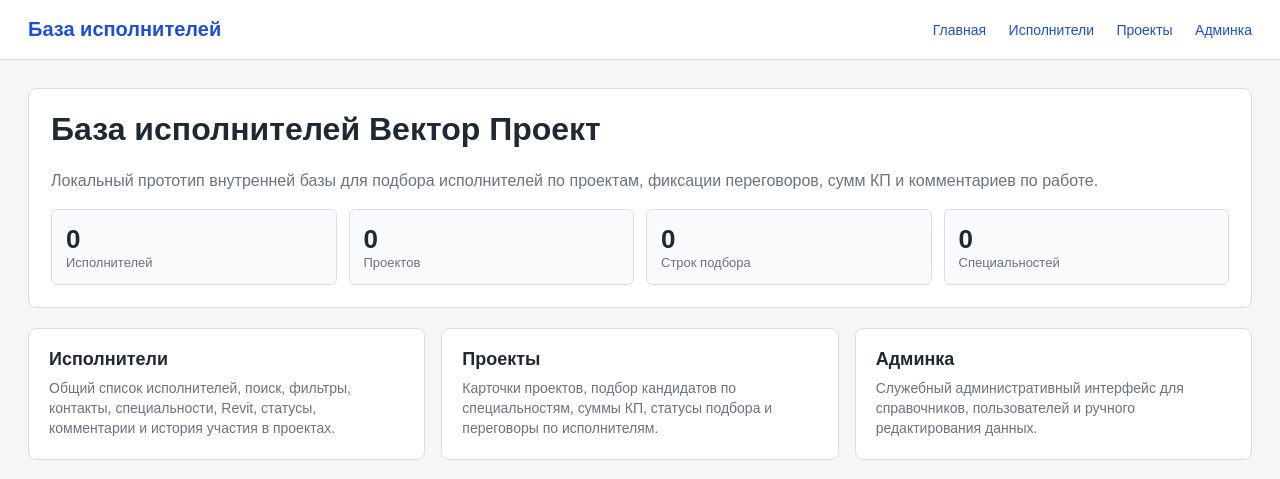
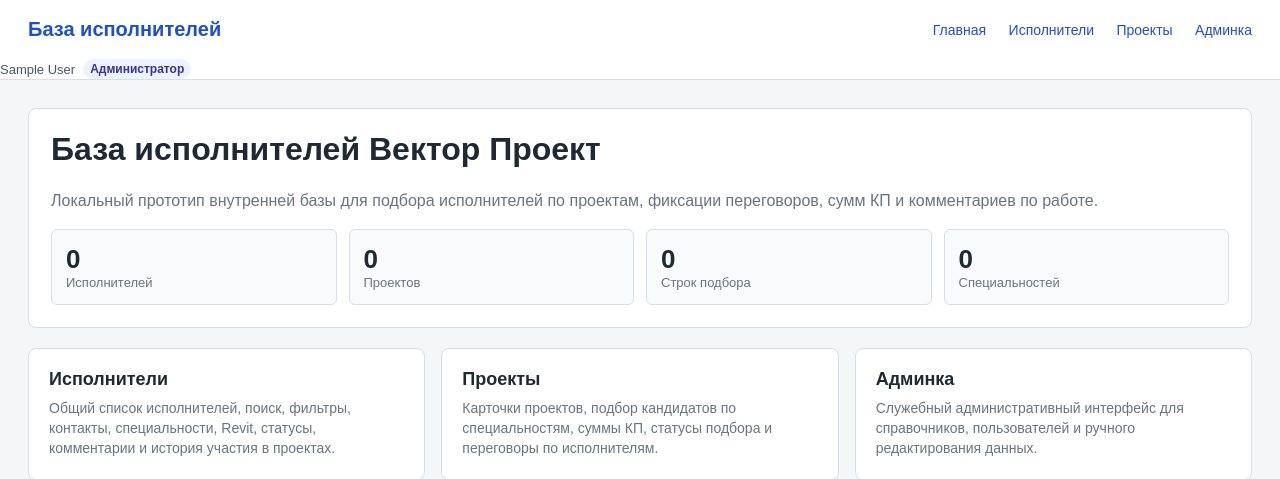
Before and after one commit to aTBepTKa/contractors_db, a Django app: page / in a window 1280 px wide. Shown: the top 479 px of the page. Run offline with Django 5.2, Linux system fonts and the light colour scheme; the visitor is signed in with stand-in values (Sample User, id 1); data that the repository does not hold is empty.

Commit message:
Add user roles

```diff
--- a/directory/static/directory/css/main.css
+++ b/directory/static/directory/css/main.css
@@ -1330,3 +1330,29 @@ button:hover,
         white-space: normal;
     }
 }
+
+.header-user {
+    display: flex;
+    gap: 8px;
+    align-items: center;
+    font-size: 13px;
+    color: #475569;
+}
+
+.user-role {
+    display: inline-block;
+    padding: 3px 7px;
+    border-radius: 999px;
+    font-size: 12px;
+    font-weight: 600;
+}
+
+.user-role-admin {
+    background: #eef2ff;
+    color: #3730a3;
+}
+
+.user-role-user {
+    background: #ecfdf3;
+    color: #166534;
+}
--- a/directory/templates/directory/base.html
+++ b/directory/templates/directory/base.html
@@ -20,8 +20,27 @@
                 <a href="/">Главная</a>
                 <a href="/executors/">Исполнители</a>
                 <a href="/projects/">Проекты</a>
-                <a href="/admin/">Админка</a>
+
+                {% if request.user.is_staff or request.user.is_superuser %}
+                    <a href="/admin/">Админка</a>
+                {% endif %}
             </nav>
+        </div>
+
+        <div class="header-user">
+            {% if request.user.is_authenticated %}
+                <span>
+                    {{ request.user.get_full_name|default:request.user.username }}
+                </span>
+
+                {% if request.user.is_superuser %}
+                    <span class="user-role user-role-admin">Администратор</span>
+                {% elif request.user.is_staff %}
+                    <span class="user-role user-role-admin">Администратор</span>
+                {% else %}
+                    <span class="user-role user-role-user">Пользователь</span>
+                {% endif %}
+            {% endif %}
         </div>
     </header>
 
```
Also changed, not shown: directory/management/commands/setup_roles.py (added, +43 -0 lines), directory/management/__init__.py (added), directory/management/commands/__init__.py (added).
